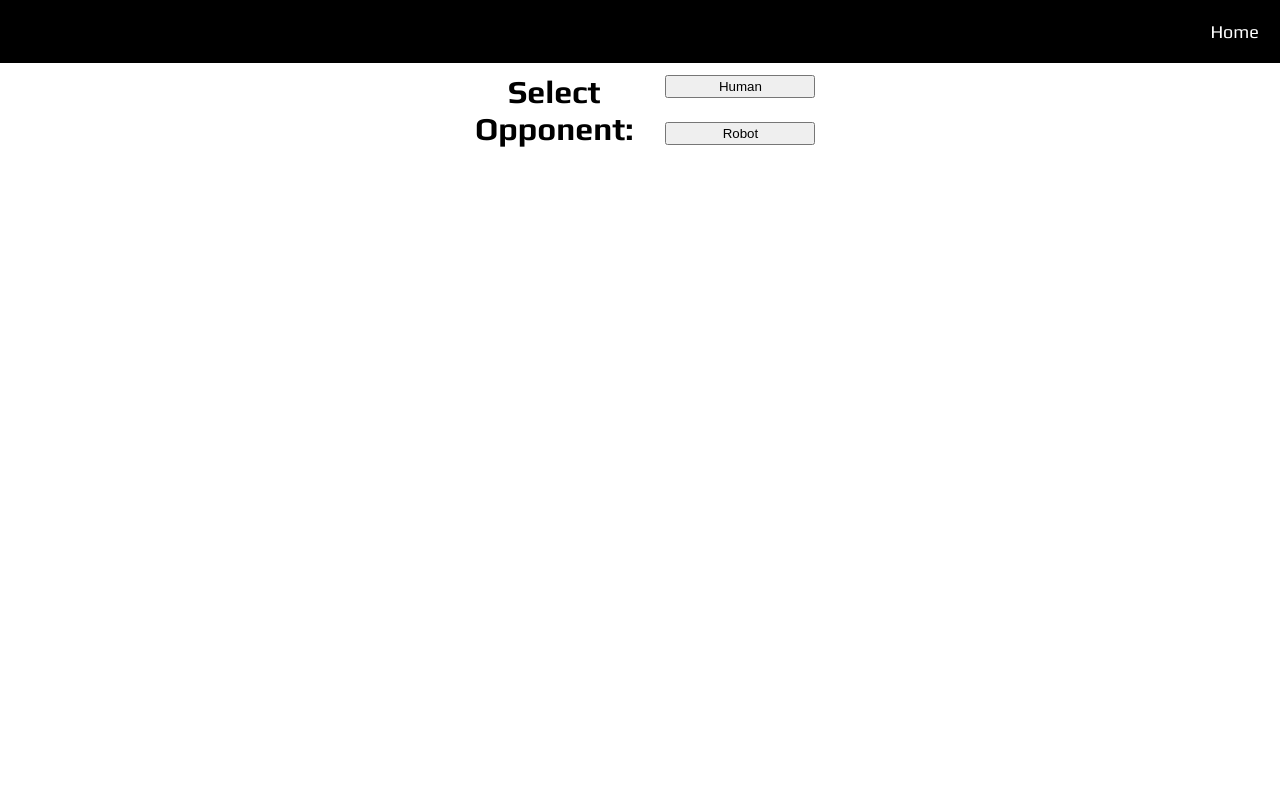
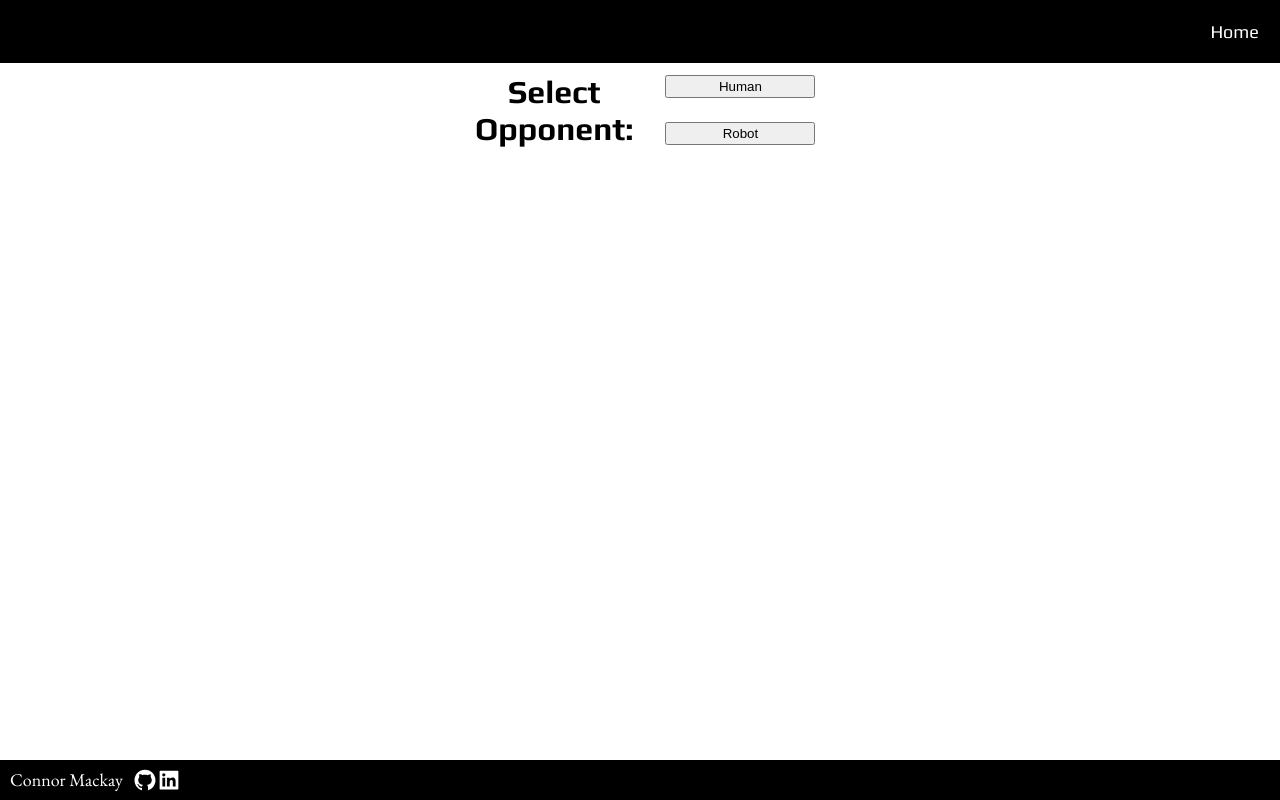
Before and after one commit to CD-Mackay/personal_site, a Next.js app: page /tictactoe in a window 1280 px wide. Built offline with nearby package versions, Linux system fonts and the light colour scheme.

Commit message:
import footer to page, style layout

```diff
--- a/Components/Footer/Footer.module.css
+++ b/Components/Footer/Footer.module.css
@@ -2,7 +2,7 @@
   background-color: black;
   bottom: 0;
   height: 40px;
-  position: relative;
+  position: fixed;
   width: 100vw;
   color: white;
   display: flex;
--- a/pages/tictactoe.js
+++ b/pages/tictactoe.js
@@ -1,17 +1,19 @@
 import Header from "../Components/Header/Header";
 import Head from "next/head";
 import Game from "../Components/Game/Game";
+import Footer from '../Components/Footer/Footer';
 
 export default function Resume() {
   return (
     <div>
       <Head>
-        <title>Connor Mackay Resume</title>
-        <meta name="description" content="Connor Mackay's Resume" />
+        <title>Tic Tac Toe</title>
+        <meta name="description" content="Connor Mackay's portfolio, sample of game portfolio" />
         <link rel="icon" href="/favicon.ico" />
       </Head>
       <Header />
       <Game />
+      <Footer />
     </div>
   );
 }
```
